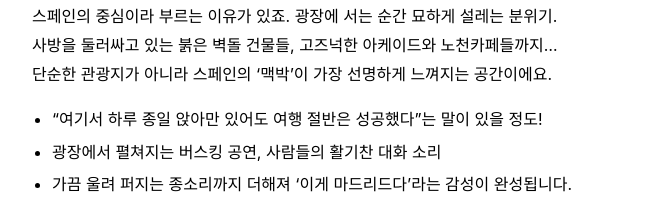
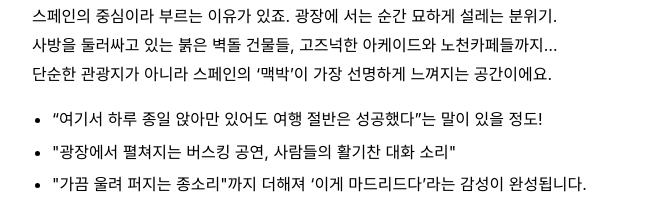
Before and after one commit to daeik0111/Europe-travel-blog, a plain HTML site: page europe-blog/spain/culture/index.html in a window 1280 px wide. Shown: the part 559-771 px from the top of the page, without its empty margins (198-862 px from the left). Drawn offline with Linux system fonts and the light colour scheme.

Commit message:
Update index.html

```diff
--- a/europe-blog/spain/culture/index.html
+++ b/europe-blog/spain/culture/index.html
@@ -160,8 +160,8 @@
 
     <ul>
         <li>“여기서 하루 종일 앉아만 있어도 여행 절반은 성공했다”는 말이 있을 정도!</li>
-        <li>광장에서 펼쳐지는 버스킹 공연, 사람들의 활기찬 대화 소리</li>
-        <li>가끔 울려 퍼지는 종소리까지 더해져 ‘이게 마드리드다’라는 감성이 완성됩니다.</li>
+        <li>"광장에서 펼쳐지는 버스킹 공연, 사람들의 활기찬 대화 소리"</li>
+        <li>"가끔 울려 퍼지는 종소리"까지 더해져 ‘이게 마드리드다’라는 감성이 완성됩니다.</li>
     </ul>
 
     <p>
```
